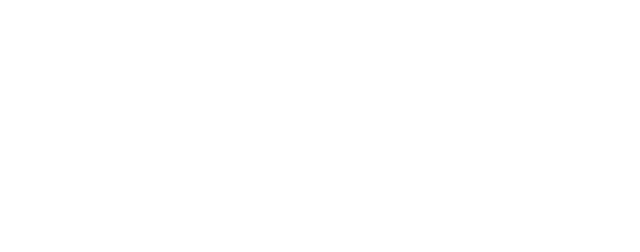
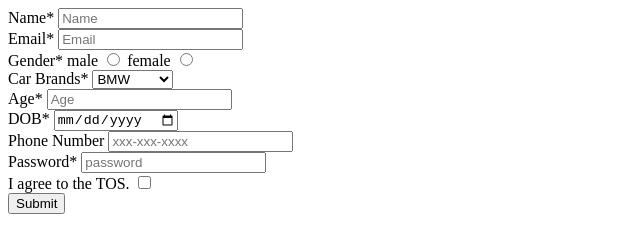
Before and after one commit to acciojob/signup-form-car-yasirgithubb, a website: page main.html in a window 1280 px wide. Shown: the whole page, without its empty margins (0-640 px from the left). Drawn offline with Linux system fonts and the light colour scheme.

Commit message:
created a submission

```diff
--- a/main.html
+++ b/main.html
@@ -7,9 +7,52 @@
 </head>
 
 <body>
-	<!-- the entire body must be written by student -->
-    <script type="text/javascript" src="./script.js">
-</script>
+	<form method="post">
+	<form method="post">
+		<div>
+		<label for="name">Name*</label>
+		<input type="text" id="name" placeholder="Name">
+			</div>
+		<div>
+		<label for="email">Email*</label>
+		<input type="email" id="email" placeholder="Email">
+			</div>
+		<label for="gender">Gender*</label>
+		<label for="male">male</label>
+		<input type="radio" id="male" name="yasir">
+			<label for="female">female</label>
+		<input type="radio" id="female" name="yasir">
+		<div>
+<label for="car brands">Car Brands*</label>
+<select id="car brands">
+<option>BMW</option>
+<option>Audi</option>
+<option>Mercedez</option>
+</select>
+</div>
+		<label for="age">Age*</label>
+		<input type="number" id="age" placeholder="Age">
+		<div>
+			<label for="dob">DOB*</label>
+			<input type="date" id="dob" >
+		</div>
+		<div>
+			<label for="phonenumber">Phone Number</label>
+			<input type="number" id="phonenumber" placeholder="xxx-xxx-xxxx">
+		</div>
+		<div>
+			<label for="password">Password*</label>
+			<input type="password" id="password*" placeholder="password">
+		</div>
+		<div>
+			<label for="agree"> I agree to the TOS.</label>
+			<input type="checkbox" id="agree" >
+		</div>
+		<div>
+			<label for="submit"> </label>
+			<input type="submit" id="submit" >
+		</div>
+	</form>
 
 </body>
 
```
